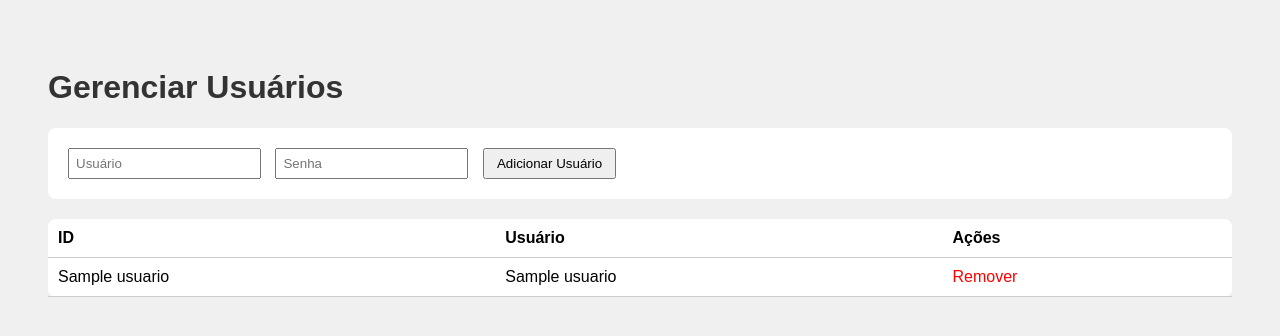
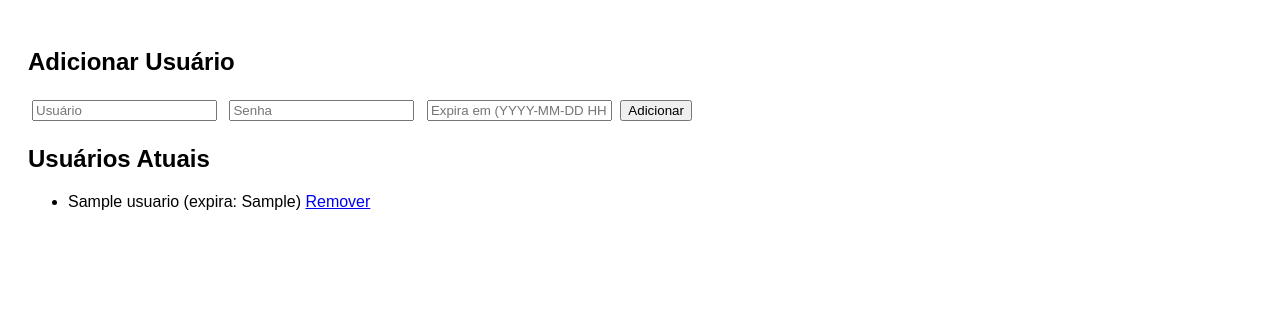
Before and after one commit to jonathasilva25/remoto, a Flask app: template templates/index.html in a window 1280 px wide. Shown: the top 336 px of the page. Run offline with Flask 3, Linux system fonts and the light colour scheme; the template is opened without the code that fills it: most values are stand-ins (such as "Sample title", 1, 10 or a date in 2020).

Commit message:
Update index.html

```diff
--- a/templates/index.html
+++ b/templates/index.html
@@ -1,37 +1,29 @@
 <!DOCTYPE html>
-<html lang="pt-BR">
+<html>
 <head>
-    <meta charset="UTF-8">
-    <title>Painel de Usuários</title>
+    <title>Gerenciar Usuários</title>
     <style>
-        body { font-family: Arial; background: #f0f0f0; padding: 40px; }
-        h1 { color: #333; }
-        form, table { background: white; padding: 20px; border-radius: 8px; margin-top: 20px; }
-        input { padding: 6px; margin-right: 10px; }
-        button { padding: 6px 12px; }
-        table { width: 100%; border-collapse: collapse; margin-top: 20px; }
-        th, td { padding: 10px; border-bottom: 1px solid #ccc; text-align: left; }
-        a { color: red; text-decoration: none; }
+        body { font-family: Arial; padding: 20px; }
+        input { margin: 4px; }
     </style>
 </head>
 <body>
-    <h1>Gerenciar Usuários</h1>
-
-    <form method="post" action="/adicionar">
-        <input type="text" name="usuario" placeholder="Usuário" required>
-        <input type="text" name="senha" placeholder="Senha" required>
-        <button type="submit">Adicionar Usuário</button>
+    <h2>Adicionar Usuário</h2>
+    <form method="POST" action="/add">
+        <input name="usuario" placeholder="Usuário" required>
+        <input name="senha" placeholder="Senha" required>
+        <input name="expira_em" placeholder="Expira em (YYYY-MM-DD HH:MM:SS)">
+        <button type="submit">Adicionar</button>
     </form>
 
-    <table>
-        <tr><th>ID</th><th>Usuário</th><th>Ações</th></tr>
-        {% for id, usuario in usuarios %}
-        <tr>
-            <td>{{ id }}</td>
-            <td>{{ usuario }}</td>
-            <td><a href="/remover/{{ id }}">Remover</a></td>
-        </tr>
+    <h2>Usuários Atuais</h2>
+    <ul>
+        {% for u in usuarios %}
+        <li>
+            {{ u.usuario }} (expira: {{ u.expira_em if u.expira_em else "nunca" }})
+            <a href="/remove/{{ u.usuario }}">Remover</a>
+        </li>
         {% endfor %}
-    </table>
+    </ul>
 </body>
 </html>
```
